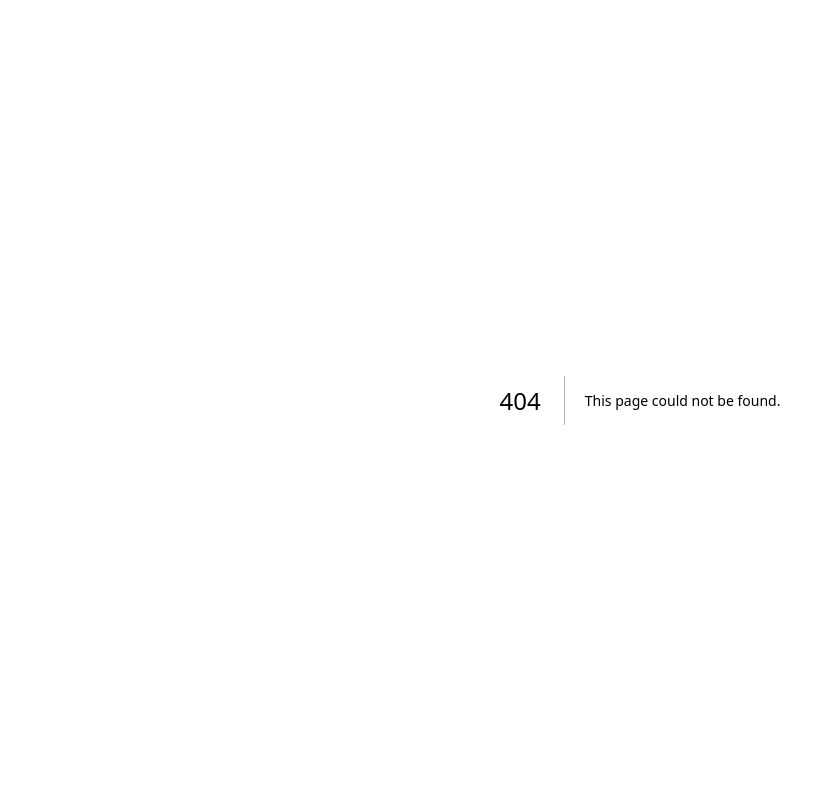
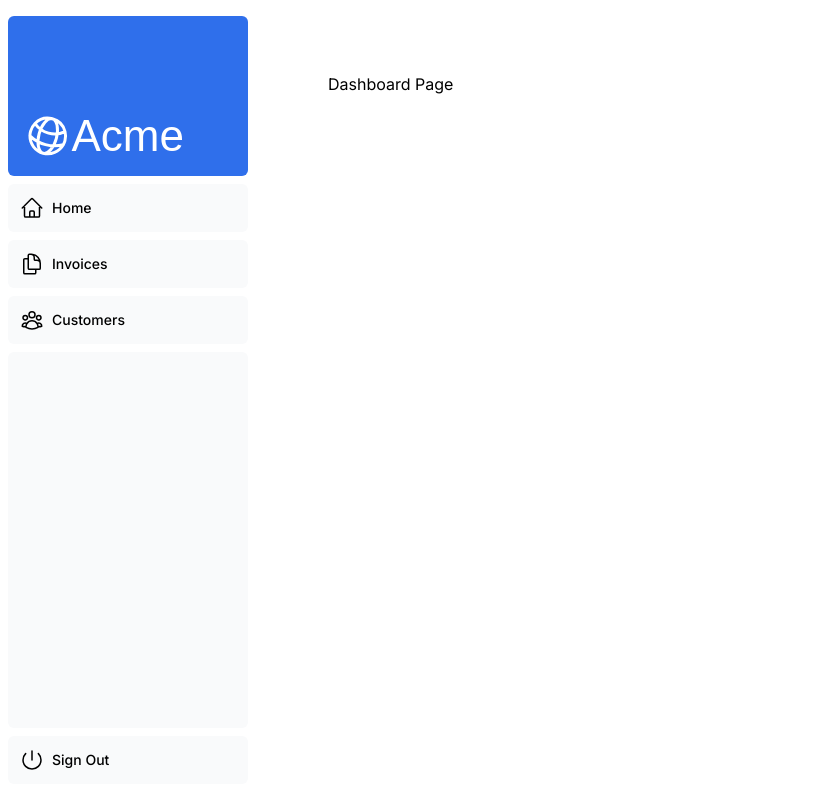
Before and after one commit to lleohck/nextjs-dashboard, a Next.js app: page /dashboard in a window 1280 px wide. Before the commit this address had no page. Shown: the whole page, without its empty margins (0-835 px from the left). Built offline with nearby package versions, Linux system fonts and the light colour scheme; a web font is replaced by a local one.

Commit message:
Chapter 4 - Creating Layouts and Pages

```diff
--- /dev/null
+++ b/app/dashboard/customers/page.tsx
@@ -0,0 +1,3 @@
+export default function Page() {
+  return <p>Customers Page</p>;
+}
--- /dev/null
+++ b/app/dashboard/invoices/page.tsx
@@ -0,0 +1,3 @@
+export default function Page() {
+  return <p>Invoices Page</p>;
+}
--- /dev/null
+++ b/app/dashboard/layout.tsx
@@ -0,0 +1,12 @@
+import SideNav from "@/app/ui/dashboard/sidenav";
+
+export default function Layout({ children }: { children: React.ReactNode }) {
+  return (
+    <div className="flex h-screen flex-col md:flex-row md:overflow-hidden">
+      <div className="w-full flex-none md:w-64">
+        <SideNav />
+      </div>
+      <div className="flex-grow p-6 md:overflow-y-auto md:p-12">{children}</div>
+    </div>
+  );
+}
--- /dev/null
+++ b/app/dashboard/page.tsx
@@ -0,0 +1,5 @@
+
+
+export default function Page() {
+  return <div className="p-6">Dashboard Page</div>;
+}
--- a/app/page.tsx
+++ b/app/page.tsx
@@ -1,8 +1,8 @@
+import Link from "next/link";
+import Image from "next/image";
 import AcmeLogo from "@/app/ui/acme-logo";
+import { lusitana } from "@/app/ui/fonts";
 import { ArrowRightIcon } from "@heroicons/react/24/outline";
-import Link from "next/link";
-import { lusitana } from "@/app/ui/fonts";
-import Image from "next/image";
 
 export default function Page() {
   return (
--- a/app/ui/dashboard/nav-links.tsx
+++ b/app/ui/dashboard/nav-links.tsx
@@ -2,18 +2,26 @@
   UserGroupIcon,
   HomeIcon,
   DocumentDuplicateIcon,
-} from '@heroicons/react/24/outline';
+} from "@heroicons/react/24/outline";
 
 // Map of links to display in the side navigation.
 // Depending on the size of the application, this would be stored in a database.
 const links = [
-  { name: 'Home', href: '/dashboard', icon: HomeIcon },
   {
-    name: 'Invoices',
-    href: '/dashboard/invoices',
+    name: "Home",
+    href: "/dashboard",
+    icon: HomeIcon,
+  },
+  {
+    name: "Invoices",
+    href: "/dashboard/invoices",
     icon: DocumentDuplicateIcon,
   },
-  { name: 'Customers', href: '/dashboard/customers', icon: UserGroupIcon },
+  {
+    name: "Customers",
+    href: "/dashboard/customers",
+    icon: UserGroupIcon,
+  },
 ];
 
 export default function NavLinks() {
```
